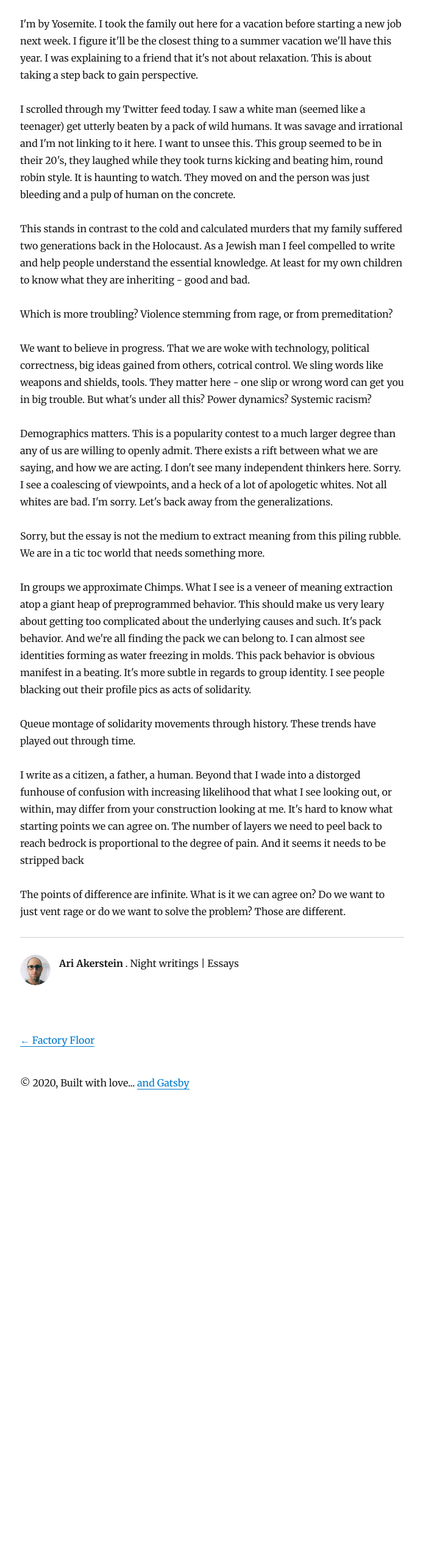
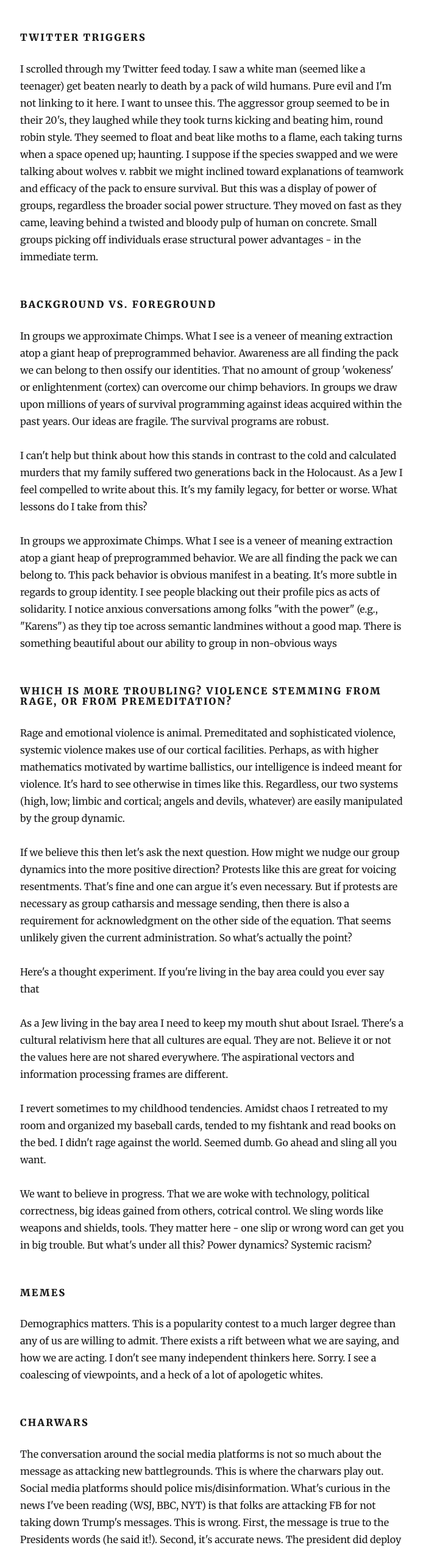
Before and after one commit to ariakerstein/gatsby-blog-2020, a Gatsby site: page /perspective-over-relaxation/ in a window 1280 px wide. Shown: the part 170-2714 px from the top of the page at 61% size, without its empty margins (292-986 px from the left). Before the commit the page ends 2002 px from the top, so only its background shows below. Built offline with nearby package versions, Linux system fonts and the light colour scheme; Gatsby itself is replaced by a stand-in of ours; some packages are replaced by stand-ins of ours.

Commit message:
midpoint checkin

```diff
--- a/content/blog/perspective-over-relaxation/index.md
+++ b/content/blog/perspective-over-relaxation/index.md
@@ -4,19 +4,40 @@ date: 2020-06-02
 permalink: /perspective-not-relaxation/
 categories: [Essays]
 ---
-I'm by Yosemite. I took the family out here for a vacation before starting a new job next week. I figure it'll be the closest thing to a summer vacation we'll have this year. I was explaining to a friend that it's not about relaxation. This is about taking a step back to gain perspective.
+#### Twitter triggers
+I scrolled through my Twitter feed today. I saw a white man (seemed like a teenager) get beaten nearly to death by a pack of wild humans. Pure evil and I'm not linking to it here. I want to unsee this. The aggressor group seemed to be in their 20's, they laughed while they took turns kicking and beating him, round robin style. They seemed to float and beat like moths to a flame, each taking turns when a space opened up; haunting. I suppose if the species swapped and we were talking about wolves v. rabbit we might inclined toward explanations of teamwork and efficacy of the pack to ensure survival. But this was a display of power of groups, regardless the broader social power structure.
+They moved on fast as they came, leaving behind a twisted and bloody pulp of human on concrete. Small groups picking off individuals erase structural power advantages - in the immediate term.
 
-I scrolled through my Twitter feed today. I saw a white man (seemed like a teenager) get utterly beaten by a pack of wild humans. It was savage and irrational and I'm not linking to it here. I want to unsee this. This group seemed to be in their 20's, they laughed while they took turns kicking and beating him, round robin style. It is haunting to watch. They moved on and the person was just bleeding and a pulp of human on the concrete.
+#### Background vs. foreground
+In groups we approximate Chimps. What I see is a veneer of meaning extraction atop a giant heap of preprogrammed behavior. Awareness  are all finding the pack we can belong to then ossify our identities. That no amount of group 'wokeness' or enlightenment (cortex) can overcome our chimp behaviors. In groups we draw upon millions of years of survival programming against ideas acquired within the past years. Our ideas are fragile. The survival programs are robust.
 
-This stands in contrast to the cold and calculated murders that my family suffered two generations back in the Holocaust. As a Jewish man I feel compelled to write and help people understand the essential knowledge. At least for my own children to know what they are inheriting - good and bad.
+I can't help but think about how this stands in contrast to the cold and calculated murders that my family suffered two generations back in the Holocaust. As a Jew I feel compelled to write about this. It's my family legacy, for better or worse. What lessons do I take from this?
 
-Which is more troubling? Violence stemming from rage, or from premeditation?
+In groups we approximate Chimps. What I see is a veneer of meaning extraction atop a giant heap of preprogrammed behavior. We are all finding the pack we can belong to.
+This pack behavior is obvious manifest in a beating. It's more subtle in regards to group identity. I see people blacking out their profile pics as acts of solidarity. I notice anxious conversations among folks "with the power" (e.g., "Karens") as they tip toe across semantic landmines without a good map. There is something beautiful about our ability to group in non-obvious ways
+
+#### Which is more troubling? Violence stemming from rage, or from premeditation?
+Rage and emotional violence is animal. Premeditated and sophisticated violence, systemic violence makes use of our cortical facilities. Perhaps, as with higher mathematics motivated by wartime ballistics, our intelligence is indeed meant for violence. It's hard to see otherwise in times like this. Regardless, our two systems (high, low; limbic and cortical; angels and devils, whatever) are easily manipulated by the group dynamic.
+
+If we believe this then let's ask the next question. How might we nudge our group dynamics into the more positive direction? Protests like this are great for voicing resentments. That's fine and one can argue it's even necessary. But if protests are necessary as group catharsis and message sending, then there is also a requirement for acknowledgment on the other side of the equation. That seems unlikely given the current administration. So what's actually the point?
+
+Here's a thought experiment. If you're living in the bay area could you ever say that
+
+As a Jew living in the bay area I need to keep my mouth shut about Israel. There's a cultural relativism here that all cultures are equal. They are not. Believe it or not the values here are not shared everywhere. The aspirational vectors and information processing frames are different.
+
+I revert sometimes to my childhood tendencies. Amidst chaos I retreated to my room and organized my baseball cards, tended to my fishtank and read books on the bed. I didn't rage against the world. Seemed dumb. Go ahead and sling all you want.
 
 We want to believe in progress. That we are woke with technology, political correctness, big ideas gained from others, cotrical control. We sling words like weapons and shields, tools. They matter here - one slip or wrong word can get you in big trouble. But what's under all this? Power dynamics? Systemic racism?
 
-Demographics matters. This is a popularity contest to a much larger degree than any of us are willing to openly admit. There exists a rift between what we are saying, and how we are acting. I don't see many independent thinkers here. Sorry. I see a coalescing of viewpoints, and a heck of a lot of apologetic whites. Not all whites are bad. I'm sorry. Let's back away from the generalizations.
+#### Memes
+Demographics matters. This is a popularity contest to a much larger degree than any of us are willing to admit. There exists a rift between what we are saying, and how we are acting. I don't see many independent thinkers here. Sorry. I see a coalescing of viewpoints, and a heck of a lot of apologetic whites.
+
+#### Charwars
+The conversation around the social media platforms is not so much about the message as attacking new battlegrounds. This is where the charwars play out. Social media platforms should police mis/disinformation. What's curious in the news I've been reading (WSJ, BBC, NYT) is that folks are attacking FB for not taking down Trump's messages. This is wrong. First, the message is true to the Presidents words (he said it!). Second, it's accurate news. The president did deploy the national guard and in this sense this constitutes signal/information. The conversation I'm reading about pertains to folks not agreeing with the content of the message. Well, this is the president that was elected (that's a separate issue). Back to the main point, the consitution guarantees freedom of speech. Once a social media platform gets into the business of picking sides it's a slippery slope descending into infinite loop of wack-a-mole. This seems pretty clear cut.
 
 Sorry, but the essay is not the medium to extract meaning from this piling rubble. We are in a tic toc world that needs something more.
+
+We should not transfer power as with a bank balance. The right thing is not to give away all our money and be poor because someone else deserves it MORE. They deserve equal opportunity, equal access. Apologeticness for having those resources, that access is not going to solve anything. Wake up, yes. Learn and see. Yes. There is no perfect other side. These are infantile fantasies. People make mistakes on all sides.
 
 In groups we approximate Chimps. What I see is a veneer of meaning extraction atop a giant heap of preprogrammed behavior. This should make us very leary about getting too complicated about the underlying causes and such. It's pack behavior. And we're all finding the pack we can belong to. I can almost see identities forming as water freezing in molds.
 This pack behavior is obvious manifest in a beating. It's more subtle in regards to group identity. I see people blacking out their profile pics as acts of solidarity.
@@ -25,4 +46,9 @@ Queue montage of solidarity movements through history. These trends have played
 
 I write as a citizen, a father, a human. Beyond that I wade into a distorged funhouse of confusion with increasing likelihood that what I see looking out, or within, may differ from your construction looking at me. It's hard to know what starting points we can agree on. The number of layers we need to peel back to reach bedrock is proportional to the degree of pain. And it seems it needs to be stripped back
 
+#### Principles
 The points of difference are infinite. What is it we can agree on? Do we want to just vent rage or do we want to solve the problem? Those are different.
+
+The constitution is our shared principles document [Constitution](https://www.constituteproject.org/constitution/United_States_of_America_1992). Perhaps someone should enact this as a tic toc video.
+
+I'm by Yosemite. I took the family out here for a vacation before starting a new job next week. I figure it'll be the closest thing to a summer vacation we'll have this year. I was explaining to a friend that it's not about relaxation. This is about taking a step back to gain perspective.
--- a/gatsby-config.js
+++ b/gatsby-config.js
@@ -1,6 +1,6 @@
 module.exports = {
   siteMetadata: {
-    title: `Magic Prose`,
+    title: `Night Prose`,
     author: {
       name: `Ari Akerstein`,
       summary: ``
```
